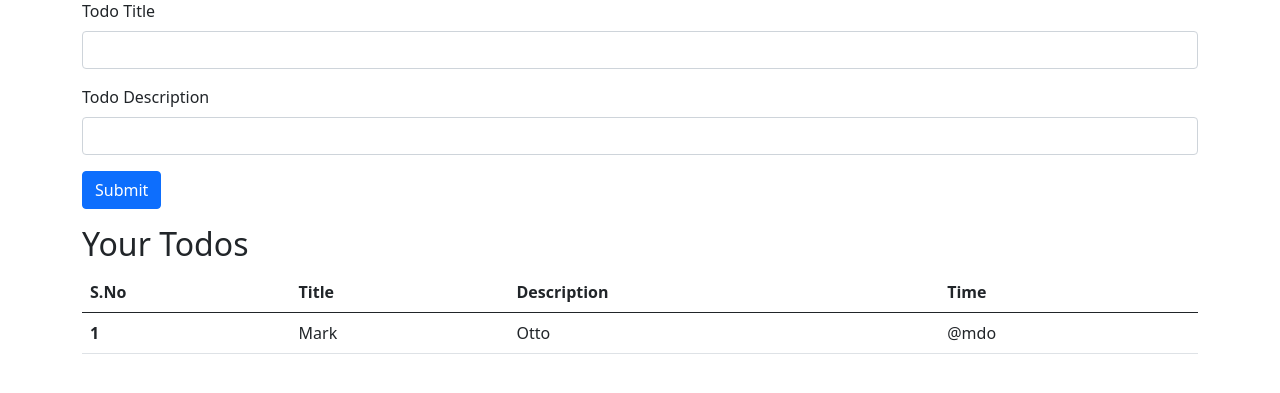
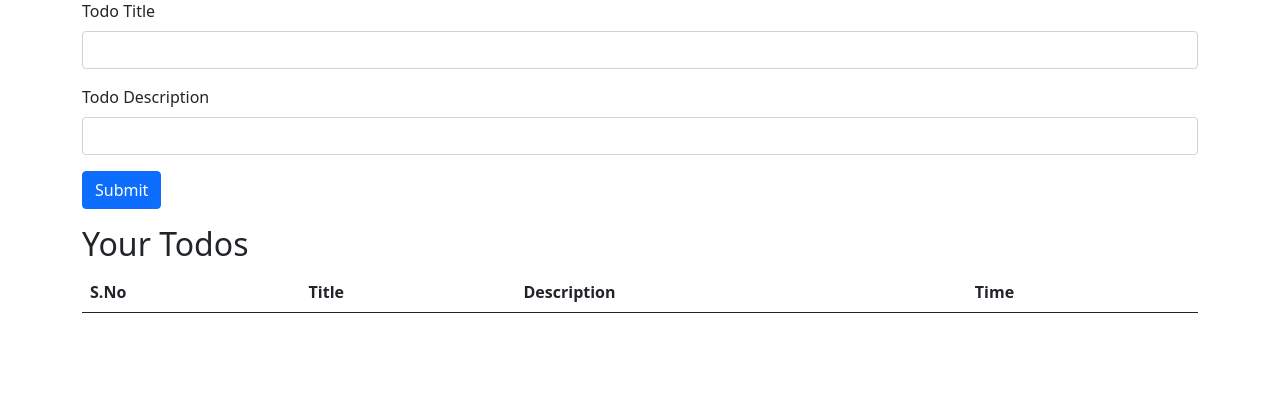
Before and after one commit to devanubhav01/codeverse, a Flask app: page / in a window 1280 px wide. Shown: the part 119-512 px from the top of the page. Run offline with Flask 3, Linux system fonts and the light colour scheme; data comes from the database, SQL or seed files in the repository; lists and menus that the app fills with data are empty.

Commit message:
Sep 5, 2026, 4:31 PM

```diff
--- a/Python files/templates/index.html
+++ b/Python files/templates/index.html
@@ -83,14 +83,14 @@
         </thead>
         <tbody>
             {% for Todo in allTodos %}
+                <tr>
+                    <th scope="row">1</th>
+                    <td>Mark</td>
+                    <td>Otto</td>
+                    <td>@mdo</td>
+                </tr>
+            {% endfor %}
 
-            {% endfor %}
-            <tr>
-                <th scope="row">1</th>
-                <td>Mark</td>
-                <td>Otto</td>
-                <td>@mdo</td>
-            </tr>
 
         </tbody>
     </table>
```
